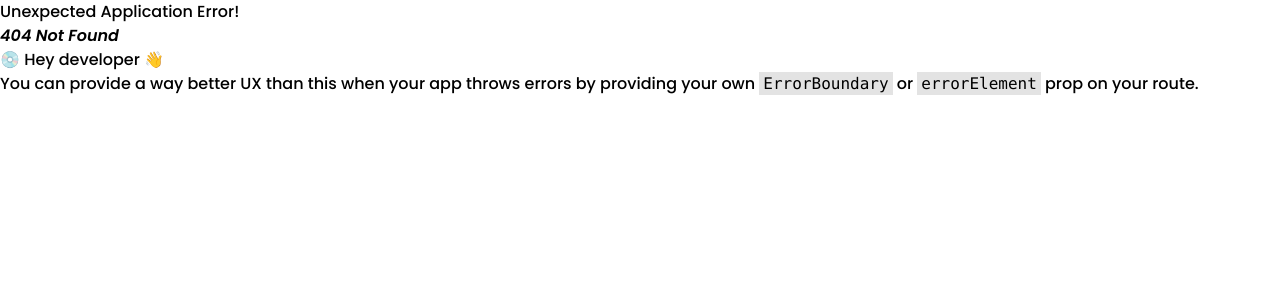
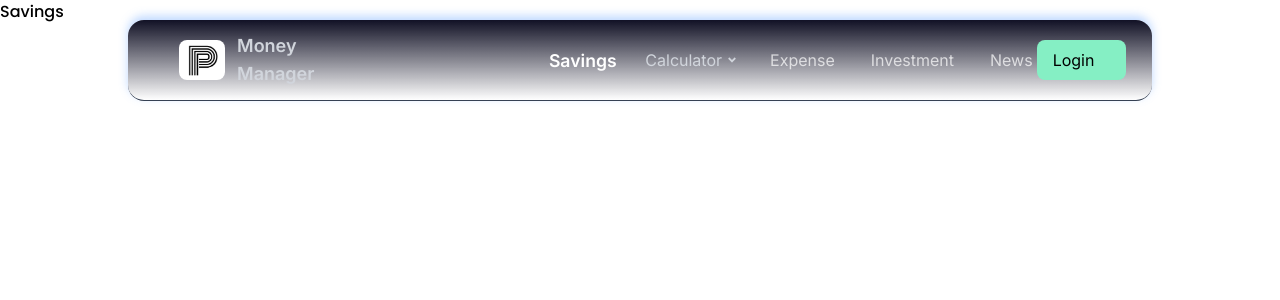
Before and after one commit to Aditya-Kumar-33/Financial_Planner, a React (Vite) app: page /savings in a window 1280 px wide. Before the commit this address had no page. Shown: the top 300 px of the page. Built offline with nearby package versions, Linux system fonts and the light colour scheme; a web font is replaced by a local one.

Commit message:
Added Savings Page

```diff
--- a/package.json
+++ b/package.json
@@ -10,7 +10,7 @@
     "preview": "vite preview"
   },
   "dependencies": {
-    "@tailwindcss/vite": "^4.0.6",
+    "@tailwindcss/vite": "^4.0.14",
     "axios": "^1.8.2",
     "cors": "^2.8.5",
     "express": "^4.21.2",
@@ -35,7 +35,7 @@
     "eslint-plugin-react-refresh": "^0.4.18",
     "globals": "^15.14.0",
     "postcss": "^8.5.3",
-    "tailwindcss": "^4.0.12",
+    "tailwindcss": "^4.0.14",
     "vite": "^6.1.0"
   }
 }
--- a/src/App.jsx
+++ b/src/App.jsx
@@ -6,7 +6,7 @@ import Charts from "./pages/Charts.jsx";
 import Expense from "./pages/Expense.jsx";
 import { createBrowserRouter, createRoutesFromElements, Route, RouterProvider } from 'react-router-dom'
 import Layout from "./pages/Layout.jsx";
-
+import Savings from "./pages/Savings.jsx";
 function App() {
   const router = createBrowserRouter(createRoutesFromElements(
     <>
@@ -17,6 +17,7 @@ function App() {
       <Route path='/investment-calculator' element={<Calculator/>}></Route>
       <Route path='/investment' element={<Investment/>}></Route>
       <Route path='/home' element={<Home/>}></Route>
+      <Route path='/savings' element={<Savings/>}></Route>
     </Route>
   </>
   ));
--- /dev/null
+++ b/src/pages/Savings.jsx
@@ -0,0 +1,9 @@
+import React from 'react'
+
+const Savings = () => {
+  return (
+    <div>Savings</div>
+  )
+}
+
+export default Savings
```
Also changed, not shown: 1 other file (tests, documents, lock files or other folders).
